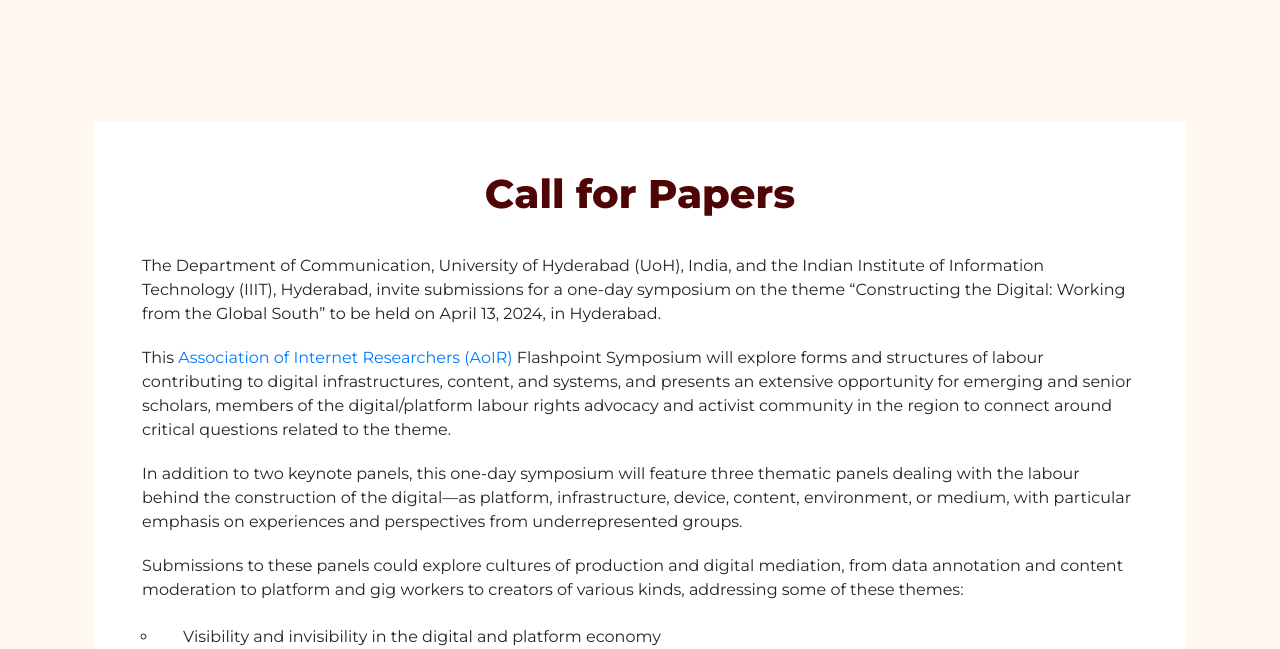
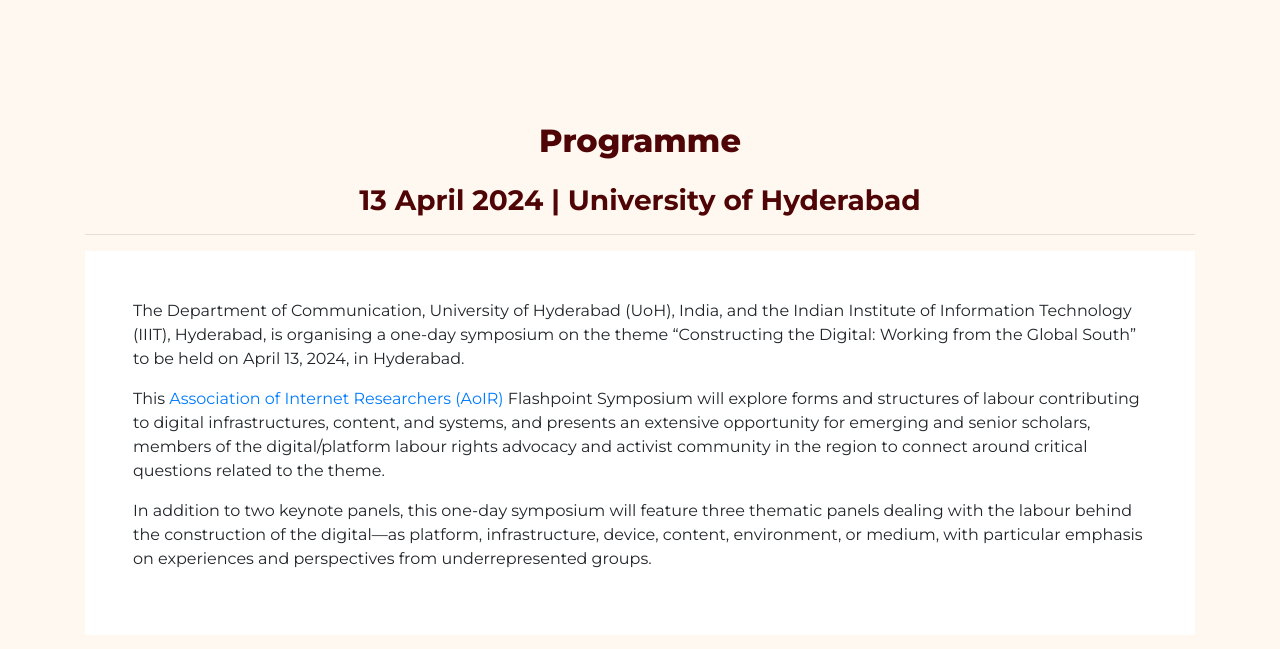
Before and after one commit to aoirhyd2024/aoirhyd2024, a website: page index.html in a window 1280 px wide. Shown: the part 910-1559 px from the top of the page. Drawn offline with Linux system fonts and the light colour scheme; files whose address does not match are found by name.

Commit message:
removed call for papers

```diff
--- a/index.html
+++ b/index.html
@@ -42,11 +42,11 @@
               <a class="nav-link" href="#header-wrap"> Home </a>
             </li>
             <li class="nav-item">
-              <a class="nav-link" href="#cfp">Call for papers</a>
+              <a class="nav-link" href="#about">About</a>
             </li>
-			<li class="nav-item">
+			<!-- <li class="nav-item">
               <a class="nav-link" href="#submit">Submit Abstract</a>
-            </li>
+            </li> -->
 			<li class="nav-item dropdown">
               <a class="nav-link" href="#programme">Programme</a>
 			  <ul class="dropdown-menu">
@@ -166,18 +166,18 @@
   </header>
 
   <!-- <!-- About Section Start -->
-  <section id="cfp" class="section-padding">
+  <!-- <section id="about" class="section-padding">
     <div class="container">
       <div class="row">
         <div class="col-md-12 col-xs-12">
           <div class="about-content">
             <div class="notebook">
               <div class="about-text">
-                <h2>Call for Papers</h2>
+                <h2>About</h2>
                 <p>
                   The Department of Communication, University of Hyderabad
                   (UoH), India, and the Indian Institute of Information
-                  Technology (IIIT), Hyderabad, invite submissions for a
+                  Technology (IIIT), Hyderabad, is organising a
                   one-day symposium on the theme “Constructing the Digital:
                   Working from the Global South” to be held on April 13, 2024,
                   in Hyderabad.
@@ -244,22 +244,49 @@
         </div>
       </div>
     </div>
-  </section>
+  </section> -->
 
-    <section id="submit" class="section-padding">
+<!--     <section id="submit" class="section-padding">
 		<div class="container">
 		    <h2>Submit Abstract</h2>
 
 			<h4 class="form-link">Please fill <a href="https://docs.google.com/forms/d/e/1FAIpQLScrhmI4ZTPRQfMnEZ-PcvvLrI-oz6N4dnytb4_b1kQNNxsyeQ/viewform" rel="nofollow">this form</a> to submit your abstract.</h4>
 			<iframe class="form-iframe" src="https://docs.google.com/forms/d/e/1FAIpQLScrhmI4ZTPRQfMnEZ-PcvvLrI-oz6N4dnytb4_b1kQNNxsyeQ/viewform?embedded=true" width="1100" height="2500" frameborder="0" marginheight="0" marginwidth="0">Loading…</iframe>
 		</div>
-	</section>
+	</section> -->
 
 	<section id="programme" class="section-padding">
 		<div class="container">
 			<h2>Programme</h2>
 			<h3>13 April 2024 | University of Hyderabad</h3>
 			<hr>
+			<div class="notebook">
+			<p>
+                  The Department of Communication, University of Hyderabad
+                  (UoH), India, and the Indian Institute of Information
+                  Technology (IIIT), Hyderabad, is organising a
+                  one-day symposium on the theme “Constructing the Digital:
+                  Working from the Global South” to be held on April 13, 2024,
+                  in Hyderabad.
+                </p>
+                <p>
+                  This <a href="https://aoir.org" target="_blank">Association of Internet Researchers (AoIR)</a> Flashpoint
+                  Symposium will explore forms and structures of labour
+                  contributing to digital infrastructures, content, and
+                  systems, and presents an extensive opportunity for emerging
+                  and senior scholars, members of the digital/platform labour
+                  rights advocacy and activist community in the region to
+                  connect around critical questions related to the theme.
+                </p>
+                <p>
+                  In addition to two keynote panels, this one-day symposium
+                  will feature three thematic panels dealing with the labour
+                  behind the construction of the digital—as platform,
+                  infrastructure, device, content, environment, or medium,
+                  with particular emphasis on experiences and perspectives
+                  from underrepresented groups.
+                </p>
+				</div>
 			<div id="keynote" class="keynote-panel">
 				<div class="keynote-heading">
 					<h5>Keynote Panel | 10:15 a.m. – 11:00 a.m.</h5>
```
